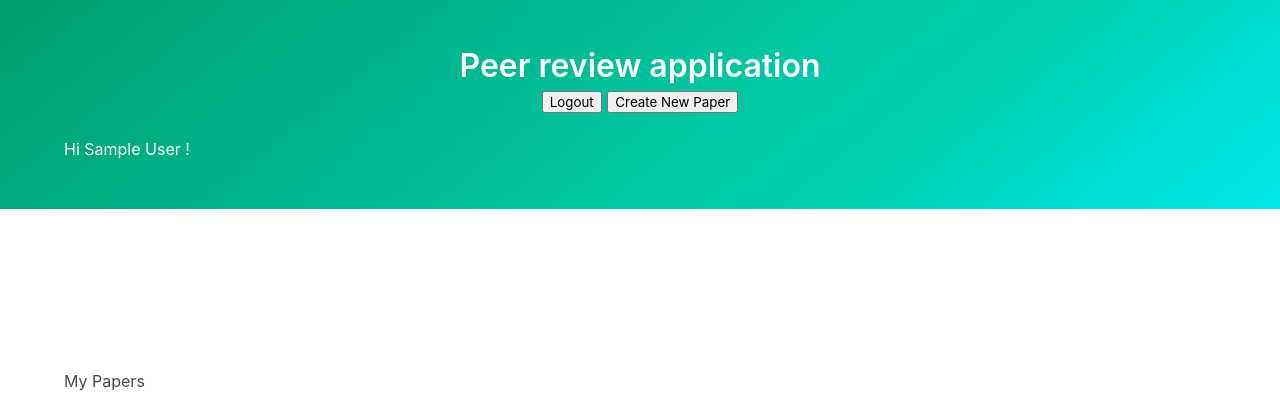
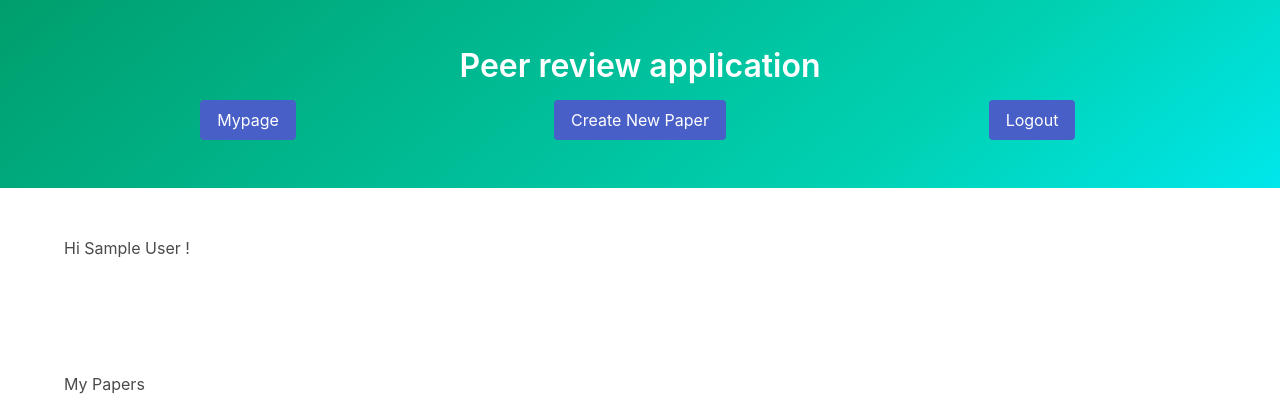
Before and after one commit to krstnschwpwr/peer_review_system, a Flask app: page /mypage in a window 1280 px wide. Shown: the top 420 px of the page. Run offline with Flask 2, Linux system fonts and the light colour scheme; the visitor is signed in with stand-in values (Sample User, id 1); data that the repository does not hold is empty; parts of the project's set-up code (start-up, migrations or seed data) failed here and were passed over; some libraries are stand-ins or nearby versions.

Commit message:
last changes

```diff
--- a/app/templates/admin.html
+++ b/app/templates/admin.html
@@ -1,6 +1,6 @@
 {% extends "layout/base.html" %}
 
-{% block title %} <h1 class="intro_title">Papers to Review</h1> {% endblock %}
+{% block title %} Papers to Review {% endblock %}
 
 {% block content %}
 <div class="container">
--- a/app/templates/mypage.html
+++ b/app/templates/mypage.html
@@ -1,19 +1,26 @@
 {% extends "layout/base.html" %}
 
 {% block title %}
+
     {% if current_user.is_authenticated %}
-<a href="/logout">
-    <button class="btn btn-link orange btn-success">Logout</button>
-</a>
-<a href="/paper/new">
-    <button class="btn btn-link orange btn-success"> Create New Paper</button>
-</a>
+        <div class="columns">
+            <div class="column">
+                <a class="button is-link">Mypage</a>
+            </div>
+            <div class="column">
+                <a class="button is-link" href="/paper/new">Create New Paper</a>
+            </div>
+            <div class="column">
+                <a class="button is-link" href="/logout">Logout</a>
+            </div>
 
-<h1 class="intro_title">Hi {{ current_user.name }} !</h1>
+        </div>
     {% endif %}
 {% endblock %}
 
 {% block content %}
+    Hi {{ current_user.name }} !
+
     <section class="section-components mypage">
 
         <div class="mypapers">
```
Also changed, not shown: app/templates/newpaper.html (+11 -6 lines). Lines whose indentation alone changed are shown as unchanged.
